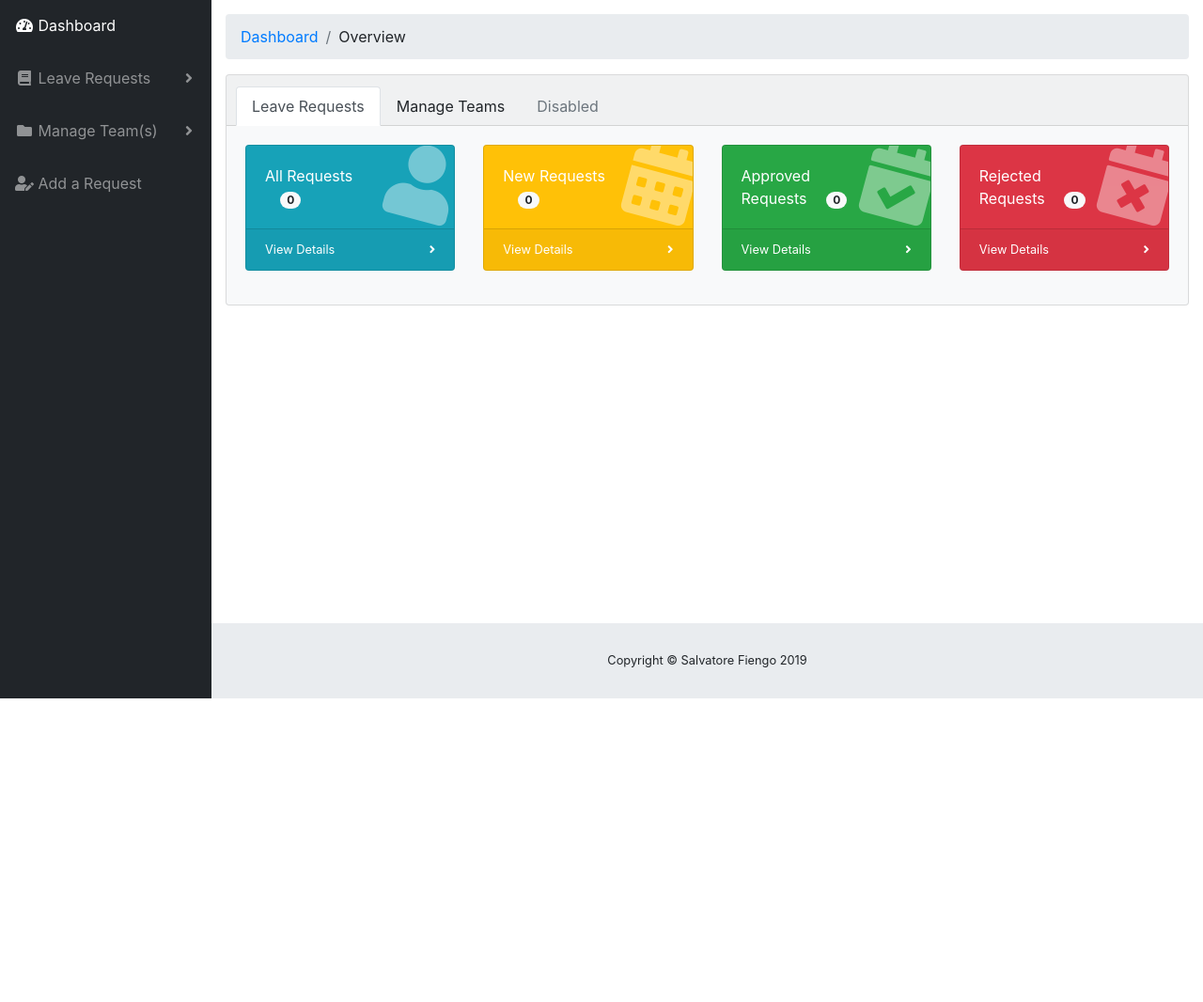
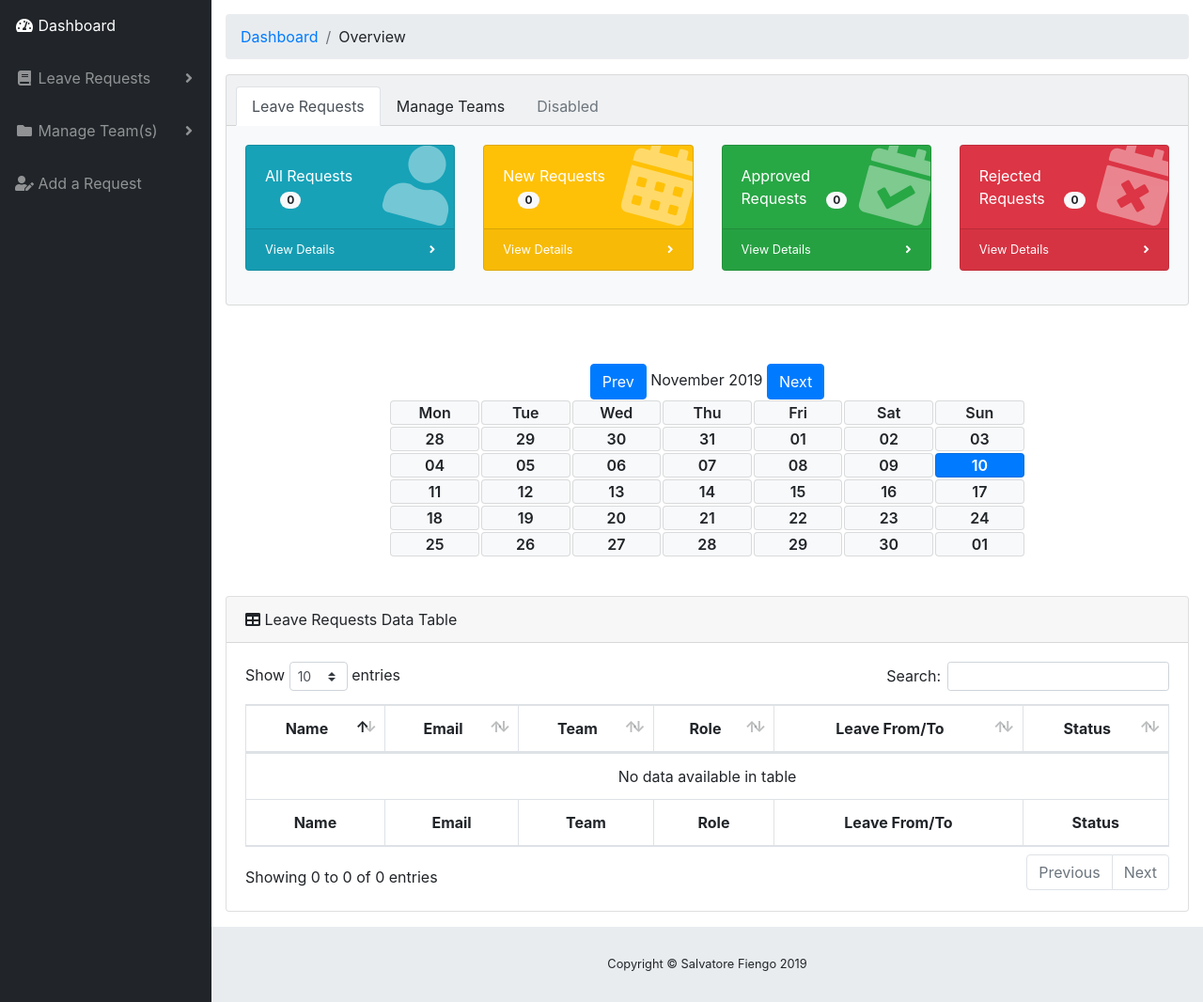
Before and after one commit to SalvatoreFiengo/leave_requests_manager, a Flask app: page /dashboard in a window 1280 px wide. Shown: the part 57-1123 px from the top of the page at 94% size. Before the commit the page ends 800 px from the top, so only its background shows below. Run offline with Flask 2, Linux system fonts and the light colour scheme; data that the repository does not hold is empty; some libraries are stand-ins or nearby versions.

Commit message:
added custom calendar with basic view and custom css

```diff
--- a/app.py
+++ b/app.py
@@ -1,8 +1,13 @@
 import os
+import datetime
+import myCalendar
+
 from flask import Flask, render_template, redirect, request, url_for
 from flask_pymongo import PyMongo
 from bson.objectid import ObjectId
+
 import env
+
 
 app = Flask(__name__)
 
@@ -21,36 +26,69 @@ def home():
 @app.route('/dashboard')
 
 def dashboard():
-    userslist = mongo.db.userslist.find()
-    leave_requests = mongo.db.leave_requests.find()
-    return render_template('controller.html',userslist=userslist,requests=leave_requests)
+    dayNames=["Mon","Tue","Wed","Thu","Fri","Sat","Sun"]
+
+    current_date= datetime.datetime.now()
+    year=int(current_date.strftime("%Y"))
+    month=int(current_date.strftime("%m"))
+    month_name=myCalendar.get_month_long_name(month)
+    current_day=current_date
+    days=myCalendar.get_calendar_by_year_month(year,month)
+    last_day=myCalendar.last_day_of_month(year,month)
+
+    date_from=datetime.datetime(year,month,1,0,0,0)
+    date_to=datetime.datetime(year,month,last_day,0,0,0)
+    calendar_filter=mongo.db.userslist.find(
+                {
+                "leave_request.from":
+                    {"$gte":date_from},
+                "leave_request.to":
+                    {"$lte":date_to},
+                "leave_request.approved":True
+                })
+    userslist=mongo.db.userslist.find()
+
+    return render_template(
+            'leaveRequestTable.html',
+            userslist=userslist,
+            days=days,
+            users=calendar_filter,
+            showTable=True,
+            dayNames=dayNames,
+            month_name=month_name,
+            today=current_day,
+            month=month,
+            year=year
+            )
 
 @app.route('/dashboard/<status>', methods=['POST'])
 
 def leave_requests_datatable(status):
+
     userslist = mongo.db.userslist.find()
-    leave_requests = mongo.db.leave_requests.find()
     showTable = True
 
     if status == 'approved_requests':
         approved_status=True
         users=mongo.db.userslist.find({'leave_request.approved': approved_status})
-        return render_template('leaveRequestTable.html',userslist=userslist,requests=leave_requests,users=users,showTable=showTable,crumbname=status)
+        return render_template('leaveRequestTable.html',userslist=userslist,users=users,showTable=showTable,crumbname=status)
 
     elif status == 'rejected_requests':
         rejected_status=True
         users=mongo.db.userslist.find({'leave_request.rejected': rejected_status})
-        return render_template('leaveRequestTable.html',userslist=userslist,requests=leave_requests,users=users,showTable=showTable,crumbname=status)
+        return render_template('leaveRequestTable.html',userslist=userslist,users=users,showTable=showTable,crumbname=status)
 
     elif status == 'to_be_approved':
         approved_status=False
         rejected_status=False
         users = mongo.db.userslist.find({'leave_request.rejected': rejected_status,'leave_request.approved': approved_status})
-        return render_template('leaveRequestTable.html',userslist=userslist,requests=leave_requests,users=users,showTable=showTable,crumbname=status)
+        return render_template('leaveRequestTable.html',userslist=userslist,users=users,showTable=showTable,crumbname=status)
 
     elif status == 'all_requests':
-        return render_template('leaveRequestTable.html',userslist=userslist,requests=leave_requests,crumbname=status)
+        return render_template('leaveRequestTable.html',userslist=userslist,crumbname=status)
+    else:
 
+        return render_template('leaveRequestTable.html',userslist=userslist,users=users,crumbname=status)
 
 @app.route('/leave_request')
 
@@ -65,5 +103,47 @@ def insert_leave_request():
     print(req)
     return redirect(url_for('dashboard'))
 
+@app.route('/dashboard/calendar/<year>/<month>/<day>')
+
+def calendarview(year,month,day="1"):
+    dayNames=["Mon","Tue","Wed","Thu","Fri","Sat","Sun"]
+    year=int(year)
+    month=int(month)
+    input_day=int(day)
+    input_date=datetime.datetime(year,month,input_day)
+    month_name=myCalendar.get_month_long_name(month)
+    status=str(year)+"-"+str(month)
+    days=myCalendar.get_calendar_by_year_month(year,month)
+    last_day=myCalendar.last_day_of_month(year,month)
+    today_date=datetime.datetime.now()
+    selected_date= "" if day else input_date
+    date_from=datetime.datetime(year,month,1,0,0,0) if day else input_date
+    date_to=datetime.datetime(year,month,last_day,0,0,0) if day else input_date
+
+    calendar_filter=mongo.db.userslist.find(
+                {
+                "leave_request.from":
+                    {"$gte":date_from},
+                "leave_request.to":
+                    {"$lte":date_to},
+                "leave_request.approved":True
+                })
+    userslist=mongo.db.userslist.find()
+
+    return render_template(
+            'leaveRequestTable.html',
+            userslist=userslist,
+            days=days,
+            users=calendar_filter,
+            crumbname=status,
+            showTable=True,
+            dayNames=dayNames,
+            year=year,
+            month=month,
+            month_name=month_name,
+            selected_date=selected_date,
+            today=today_date
+            )
+
 if __name__ == '__main__':
     app.run(host=os.environ.get('IP'), port=os.environ.get('PORT'), debug=True)
--- /dev/null
+++ b/myCalendar.py
@@ -0,0 +1,15 @@
+import datetime
+import calendar
+
+myCal=calendar.TextCalendar()
+
+
+def get_calendar_by_year_month(year,month):
+    days=[]
+    for day in myCal.itermonthdates(year,month):
+       days.append(day)
+    return days
+def last_day_of_month(year, month):
+    return calendar.monthrange(year, month)[1]
+def get_month_long_name(month):
+    return calendar.month_name[month]
--- a/static/css/main.css
+++ b/static/css/main.css
@@ -13,3 +13,29 @@ footer.custom{
 .nav-link .nav-padding-reduced{
     padding: 0.5rem 0.5rem;
 }
+
+.calendar {
+    display: grid;
+    grid-template: repeat(7, 1fr) / repeat(7, 1fr);
+    grid-area: calendar;
+}
+
+.day {
+    width:98%;
+    min-width: 2.12rem;
+    margin:1px;
+    justify-self: center;
+    text-align:center;
+    font-weight: 600;
+    font-size:1rem;
+    color: #212529;
+    background-color: #f8f9fa;
+    border: 1px solid rgba(0, 0, 0, 0.125);
+    border-radius: 0.25rem;
+
+}
+
+.calendar-header {
+    width: 96%;
+    margin: 2%;
+}
--- a/templates/base.html
+++ b/templates/base.html
@@ -121,7 +121,7 @@
   <!-- datePicker -->
 
   <script src="https://cdnjs.cloudflare.com/ajax/libs/bootstrap-datepicker/1.8.0/js/bootstrap-datepicker.min.js"></script>
-  <script src="{{url_for('static',filename='js/myCalendar.js')}}"></script>
+  <!-- <script src="{{url_for('static',filename='js/myCalendar.js')}}"></script> -->
   <script src="">
   </script>
   <script>
--- a/templates/breadcrumb.html
+++ b/templates/breadcrumb.html
@@ -12,8 +12,8 @@
         <li class="breadcrumb-item">All Requests</li>
     {%elif crumbname|default and crumbname=="rejected_requests"%}
         <li class="breadcrumb-item">Rejected Requests</li>
-    {%elif crumbname|default and crumbname=="New Leave Request"%}
-        <li class="breadcrumb-item">New Leave Request</li>
+    {%elif crumbname|default%}
+        <li class="breadcrumb-item">{{crumbname}}</li>
     {%else%}
         <li class="breadcrumb-item">Overview</li>
     {%endif%}
--- /dev/null
+++ b/templates/calendarview.html
@@ -0,0 +1,37 @@
+{%block calendar%}
+{%if dayNames%}
+
+<div class="row">
+    <div class="col-xl-8 offset-xl-2 col-xs-12 mb-0">
+        <div class="calendar-header">
+            <div class="row">
+                <div class="col m-0 p-0 text-center">
+                    <a href="{{url_for('calendarview',year=year, month=month-1,day=1)}}" class="btn btn-primary" id="prev-month" type="submit">Prev</a>
+                    <p class="d-inline text-center">{{month_name}} 2019</p>
+                    <a href="{{url_for('calendarview',year=year, month=month+1,day=1)}}" class="btn btn-primary" id="next-month" type="submit">Next</a>
+                </div>
+            </div>
+            <div class="row">
+                <div class="col-sm-12 p-0">
+                    <div class="calendar-container">
+                        <calendar class="calendar">
+                            {%for dayName in dayNames%}
+                                <div class="day">{{dayName}}</div>
+                            {%endfor%}
+                            {%for date in days%}
+                                {%if not selected|default and today.strftime('%d%m%y') == date.strftime('%d%m%y')%}
+                                <div class="day bg-primary text-white">{{date.strftime("%d")}}</div>
+                                {%else%}
+                                <div class="day">{{date.strftime("%d")}}</div>
+                                {%endif%}
+                            {%endfor%}
+                        </calendar>
+                    </div>
+                </div>
+            </div>
+
+        </div>
+    </div>
+</div>
+{%endif%}
+{%endblock calendar%}
--- a/templates/controller.html
+++ b/templates/controller.html
@@ -204,6 +204,7 @@
         </div>
     </div>
 </div>
+
 {%block content%}
 {%endblock%}
 
--- a/templates/leaveRequestTable.html
+++ b/templates/leaveRequestTable.html
@@ -1,6 +1,7 @@
 
 {%extends 'controller.html'%}
 {%block content%}
+{%include 'calendarview.html' with context%}
     <!--table-->
 <div class="card mb-3">
   <div class="card-header">
@@ -33,14 +34,15 @@
           </tfoot>
           <tbody>
             {%if showTable%}
+              {%set _rew=users.rewind()%}
               {%for user in users%}
               <tr>
-                <td>{{user.name}}</td>
+                <td>{{user.name}} {{user.surname}}</td>
                 <td>{{user.email}}</td>
                 <td>{{user.team}}</td>
                 <td>{{user.leave_request[-1].from.strftime('%d-%m-%y')}}</td>
                 <td>
-                    {{user.leave_request[-1].from.strftime('%d-%m-%y')}}</td>
+                    {{user.leave_request[-1].to.strftime('%d-%m-%y')}}</td>
                 {%if user.leave_request[-1].approved%}
                 <td class="text-success">
                   Approved
@@ -65,12 +67,12 @@
               {%set _rew=userslist.rewind()%}
               {%for request in userslist%}
               <tr>
-                  <td>{{request.name}}</td>
+                  <td>{{request.name}} {{request.surname}}</td>
                   <td>{{request.email}}</td>
                   <td>{{request.team}}</td>
                   <td>{{request.leave_request[-1].from.strftime('%d-%m-%y')}}</td>
                   <td>
-                      {{request.leave_request[-1].from.strftime('%d-%m-%y')}}
+                      {{request.leave_request[-1].to.strftime('%d-%m-%y')}}
                   </td>
                   {%if request.leave_request[-1].approved%}
                   <td class="text-success">
```
